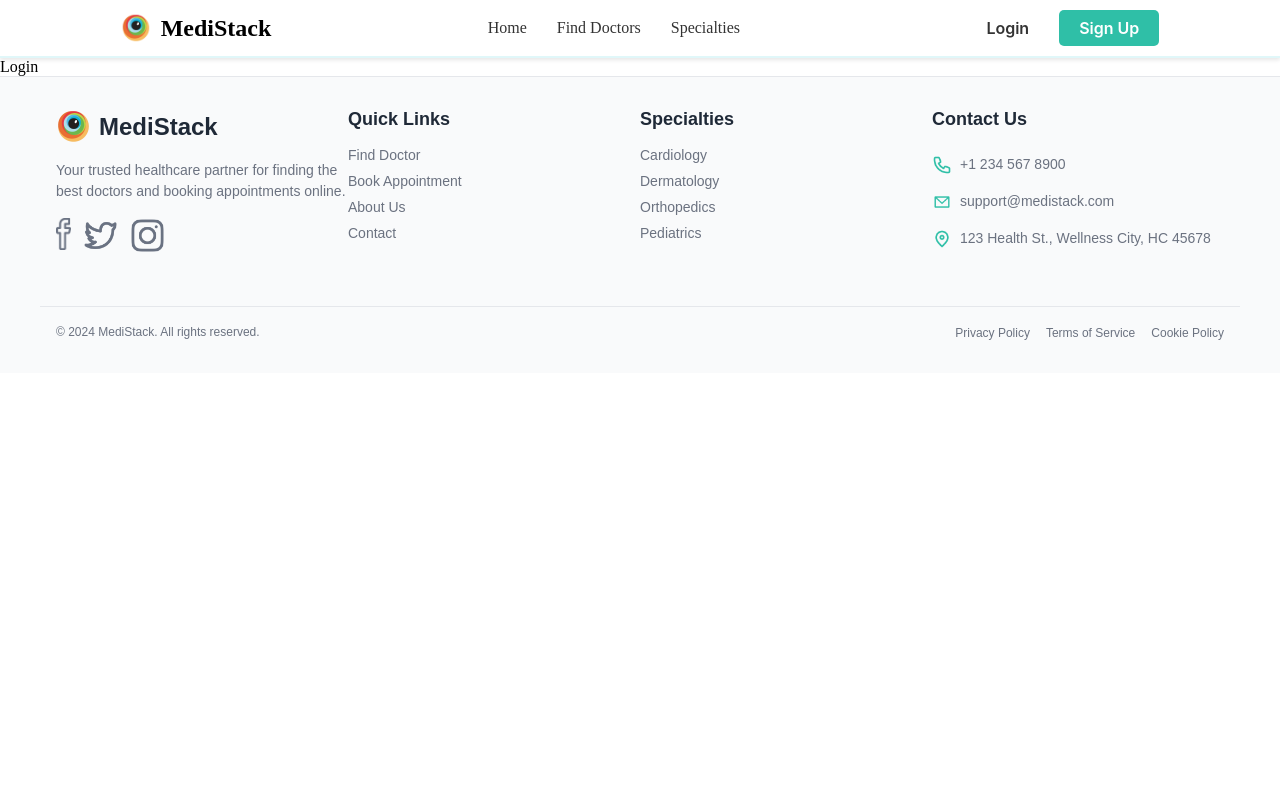
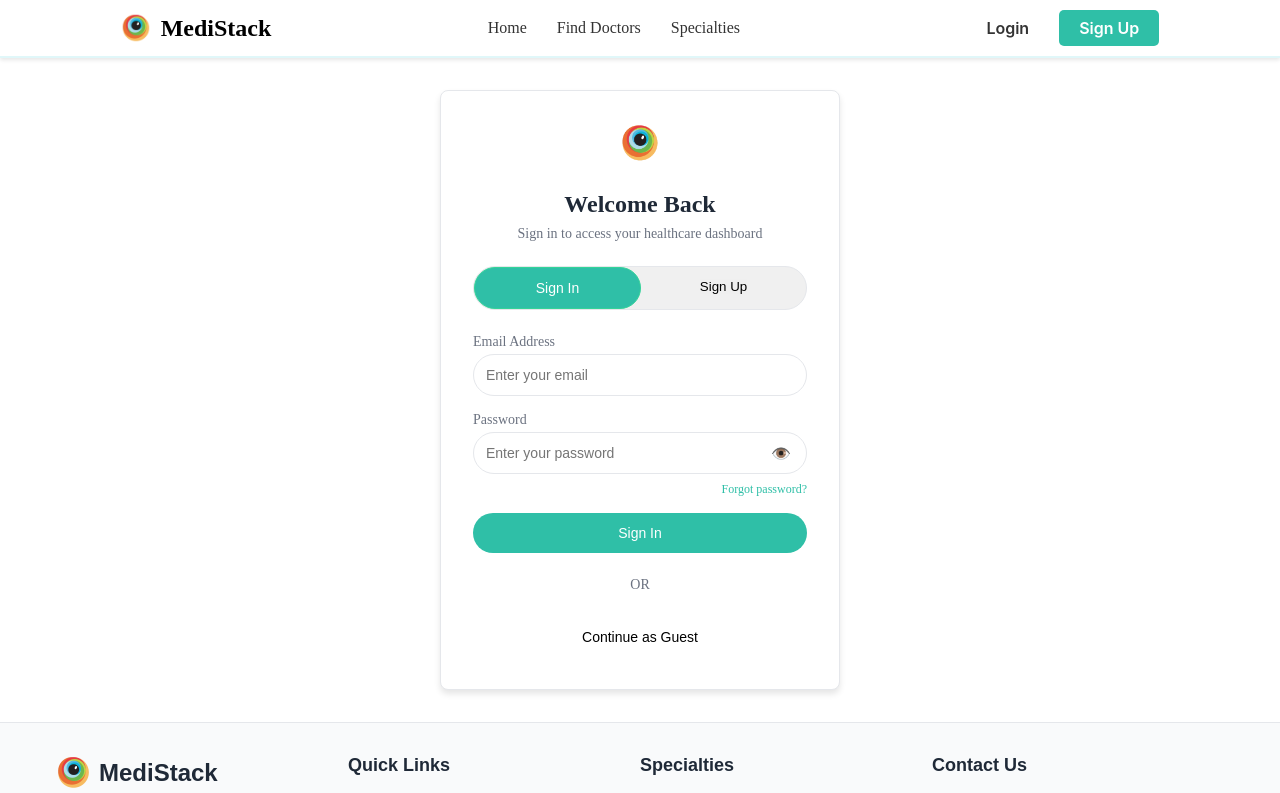
Before and after one commit to SherazDeveloper12/Appointment-Website, a React (Create React App) app: page /login in a window 1280 px wide. Shown: the top 793 px of the page. Built offline with nearby package versions, Linux system fonts and the light colour scheme.

Commit message:
feat: Setup the Login Page and Enhance Login page with styling, form handling, styling, and navigation links

```diff
--- a/src/pages/login/Login.js
+++ b/src/pages/login/Login.js
@@ -1,11 +1,90 @@
 import Header from '../../components/header/Header'
 import Footer from '../../components/footer/Footer'
-import Styles from './login.module.css'
+import styles from './login.module.css'
+import { Link } from 'react-router';
+import { useState } from 'react';
+
 export default function Login() {
-    return (
-    <div>
-        <Header/>
-      Login
-      <Footer/>
-      </div>)
+     const [loginMethod, setLoginMethod] = useState('email');
+  const [email, setEmail] = useState('');
+  const [password, setPassword] = useState('');
+  const [showPassword, setShowPassword] = useState(false);
+
+  const handleLoginMethodChange = (method) => {
+    setLoginMethod(method);
+    setEmail('');
+    setPassword('');
+  };
+
+  const handleSubmit = (e) => {
+    e.preventDefault();
+    // Handle login logic here
+    console.log('Login submitted', { loginMethod, email, password });
+  };
+
+  return (
+    <>
+    <Header />
+    <div className={styles.loginContainer}>
+      <div className={styles.logo}>
+        <img src={require("../../assests/medistack-logo.png")} alt="MediStack Logo" />
+      </div>
+      <h2 className={styles.welcome}>Welcome Back</h2>
+      <p className={styles.subtext}>Sign in to access your healthcare dashboard</p>
+      <div className={styles.buttonGroup}>
+        <button
+          className={`${styles.authButton} ${styles.active}`}
+          onClick={() => {}}
+          disabled
+        >
+          Sign In
+        </button>
+      <Link to="/signup" className={styles.SignupButton}>  <button onClick={() => {}}>
+          Sign Up
+        </button></Link>
+      </div>
+      <form onSubmit={handleSubmit} className={styles.form}>
+
+        <div className={styles.inputGroup}>
+          <label>Email Address</label>
+          <input
+            type="email"
+            value={email}
+            onChange={(e) => setEmail(e.target.value)}
+            placeholder="Enter your email"
+            className={styles.input}
+            disabled={loginMethod === 'phone'}
+          />
+        </div>
+        <div className={styles.inputGroup}>
+          <label>Password</label>
+          <div className={styles.passwordWrapper}>
+          <input
+            type={showPassword ? 'text' : 'password'}
+            value={password}
+            onChange={(e) => setPassword(e.target.value)}
+            placeholder="Enter your password"
+            className={styles.input}
+          />
+          <span
+            className={styles.showPassword}
+            onClick={() => setShowPassword(!showPassword)}
+          >
+            👁️
+          </span>
+          </div>
+        </div>
+        <a href="#" className={styles.forgotPassword}>
+          Forgot password?
+        </a>
+        <button type="submit" className={styles.signInButton}>
+          Sign In
+        </button>
+        <div className={styles.orDivider}>OR</div>
+      </form>
+     <Link to="/"><button className={styles.guestButton}>Continue as Guest</button> </Link>
+    </div>
+    <Footer />
+    </>
+  );
   }
--- a/src/pages/login/login.module.css
+++ b/src/pages/login/login.module.css
@@ -0,0 +1,196 @@
+.loginContainer {
+  max-width: 400px;
+  margin: 2rem auto;
+  padding: 2rem;
+  background: #ffffff;
+  border-radius: 8px;
+  box-shadow: 0 4px 6px rgba(0, 0, 0, 0.1);
+  text-align: center;
+  border: 1px solid #e5e7eb;
+}
+
+.logo {
+  margin-bottom: 1.5rem;
+}
+
+.logo img {
+  width: 40px;
+  height: 40px;
+}
+
+.welcome {
+  font-size: 1.5rem;
+  font-weight: 600;
+  color: #1f2937;
+  margin-bottom: 0.5rem;
+}
+
+.subtext {
+  font-size: 0.875rem;
+  color: #6b7280;
+  margin-bottom: 1.5rem;
+}
+
+.buttonGroup {
+  display: flex;
+  margin-bottom: 1.5rem;
+  border: 1px solid #e5e7eb;
+   border-radius: 9999px;
+   background-color: rgb(240, 240, 240);
+}
+
+.authButton {
+  flex: 1;
+  padding: 0.75rem;
+  border: 1px solid #e5e7eb;
+  border-radius: 9999px;
+  background: rgb(47, 191, 167) !important;
+  font-size: 0.875rem;
+  cursor: pointer;
+  transition: background-color 0.2s ease;
+}
+.SignupButton{
+    flex: 1;
+    padding: 0.75rem;
+    border: none;
+    border-radius: 9999px;
+
+    color: #000000;
+    font-size: 0.875rem;
+    cursor: pointer;
+    transition: background-color 0.2s ease;
+}
+.SignupButton button{
+    border: none ;
+    cursor: pointer;
+}
+.authButton.active {
+  background: #34d399;
+  color: #ffffff;
+  border-color: #34d399;
+}
+
+.form {
+  display: flex;
+  flex-direction: column;
+  gap: 1rem;
+}
+
+.methodSelector {
+  display: flex;
+  gap: 0.5rem;
+  margin-bottom: 0.5rem;
+}
+
+.methodButton {
+  flex: 1;
+  padding: 0.5rem;
+  border: 1px solid #e5e7eb;
+  border-radius: 9999px;
+  background: #ffffff;
+  font-size: 0.875rem;
+  cursor: pointer;
+  transition: background-color 0.2s ease;
+}
+
+.methodButton.activeMethod {
+  background: rgb(47, 191, 167) !important;
+  color: #ffffff;
+  border-color: #34d399;
+}
+
+.inputGroup {
+  text-align: left;
+}
+
+.inputGroup label {
+  font-size: 0.875rem;
+  color: #6b7280;
+  display: block;
+  margin-bottom: 0.25rem;
+}
+
+.input {
+  width: 100%;
+  padding: 0.75rem;
+  border: 1px solid #e5e7eb;
+  border-radius: 9999px;
+  font-size: 0.875rem;
+  outline: none;
+}
+.input:focus {
+  border-color: #34d399;
+  box-shadow: 0 0 0 3px rgba(52, 211, 153, 0.3);
+}
+.passwordWrapper {
+  position: relative;
+}
+.showPassword {
+  position: absolute;
+  right: 1rem;
+  top: 50%;
+  transform: translateY(-50%);
+  cursor: pointer;
+  font-size: 1rem;
+  color: #6b7280;
+  z-index: 1;
+}
+
+.forgotPassword {
+  text-align: right;
+  font-size: 0.75rem;
+  color: rgb(47, 191, 167) !important;
+  text-decoration: none;
+  margin-top: -0.5rem;
+}
+
+.signInButton {
+  padding: 0.75rem;
+  background: rgb(47, 191, 167) !important;
+  color: #ffffff;
+  border: none;
+  border-radius: 9999px;
+  font-size: 0.875rem;
+  cursor: pointer;
+  transition: background-color 0.2s ease;
+}
+
+.signInButton:hover {
+  background: #2dd4bf;
+}
+
+.orDivider {
+  font-size: 0.875rem;
+  color: #6b7280;
+  text-align: center;
+  margin: 0.5rem 0;
+}
+
+.otpButton {
+  padding: 0.75rem;
+  border: 1px solid #e5e7eb;
+  border-radius: 9999px;
+  background: #ffffff;
+  font-size: 0.875rem;
+  cursor: pointer;
+  transition: background-color 0.2s ease;
+}
+
+.otpButton:hover {
+  background: #f3f4f6;
+}
+
+.guestButton {
+  margin-top: 1rem;
+  padding: 0.75rem;
+  border: none;
+  border-radius: 9999px;
+  background: #ffffff;
+  font-size: 0.875rem;
+  cursor: pointer;
+  transition: background-color 0.2s ease;
+}
+
+.guestButton:hover {
+  text-decoration: underline;
+}
```
